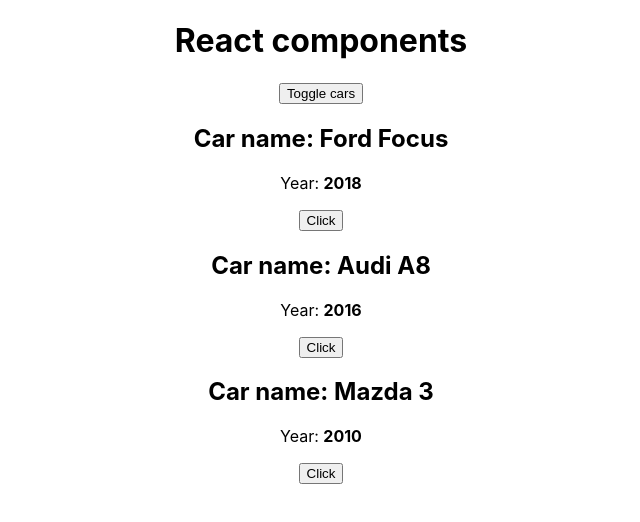
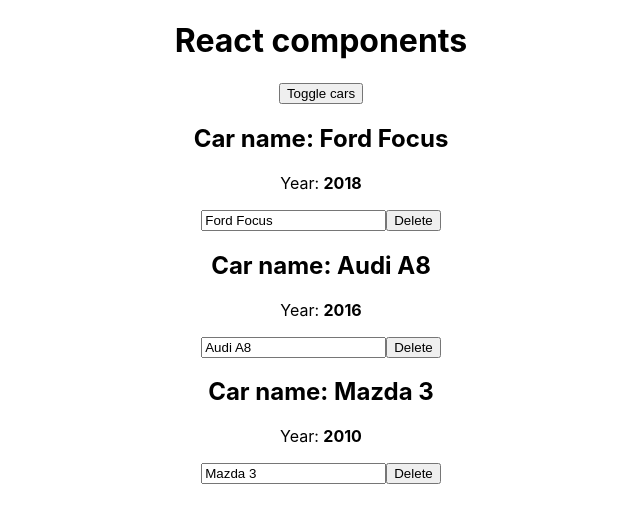
Before and after one commit to NikolayDimitriev/react, a React (Create React App) app in the folder project/: page / in a window 1280 px wide. Both pictures are taken after a click on the button "Toggle cars". Shown: the top 522 px of the page, without its empty margins (319-959 px from the left). Built offline with nearby package versions, Linux system fonts and the light colour scheme.

Commit message:
работа с динамическим списком: изменение названия авто из инпута и удаление авто по кнопке

```diff
--- a/project/src/App.js
+++ b/project/src/App.js
@@ -22,14 +22,24 @@
     showCars: false
   };
 
-  changeTitleHandler = (pageTitle = '') => {
-    this.setState({pageTitle})
-  }
-
   toggleCarsHandler = () => {
     this.setState({
       showCars: !this.state.showCars
     })
+  }
+
+  onChangeName = (name, index) => {
+    const car = this.state.cars[index]
+    car.name = name
+    const cars = [...this.state.cars]
+    cars[index] = car
+    this.setState({cars})
+  }
+
+  deleteHandler = index => {
+    const cars = [...this.state.cars]
+    cars.splice(index, 1)
+    this.setState({cars})
   }
 
   render() {
@@ -42,7 +52,8 @@
             key = {index}
             name = {car.name}
             year = {car.year}
-            onChangeTitle = {this.changeTitleHandler.bind(this, car.name)}
+            onDelete = {this.deleteHandler.bind(this, index)}
+            onChangeName = {event => this.onChangeName(event.target.value, index)}
           />
         )
       })
--- a/project/src/Car/Car.js
+++ b/project/src/Car/Car.js
@@ -2,7 +2,8 @@
     <div>
         <h2>Car name: {props.name}</h2>
         <p>Year: <strong>{props.year}</strong></p>
-        <button onClick={props.onChangeTitle}>Click</button>
+        <input type="text" value={props.name} onChange={props.onChangeName}/>
+        <button onClick={props.onDelete}>Delete</button>
     </div>
 );
 
```
